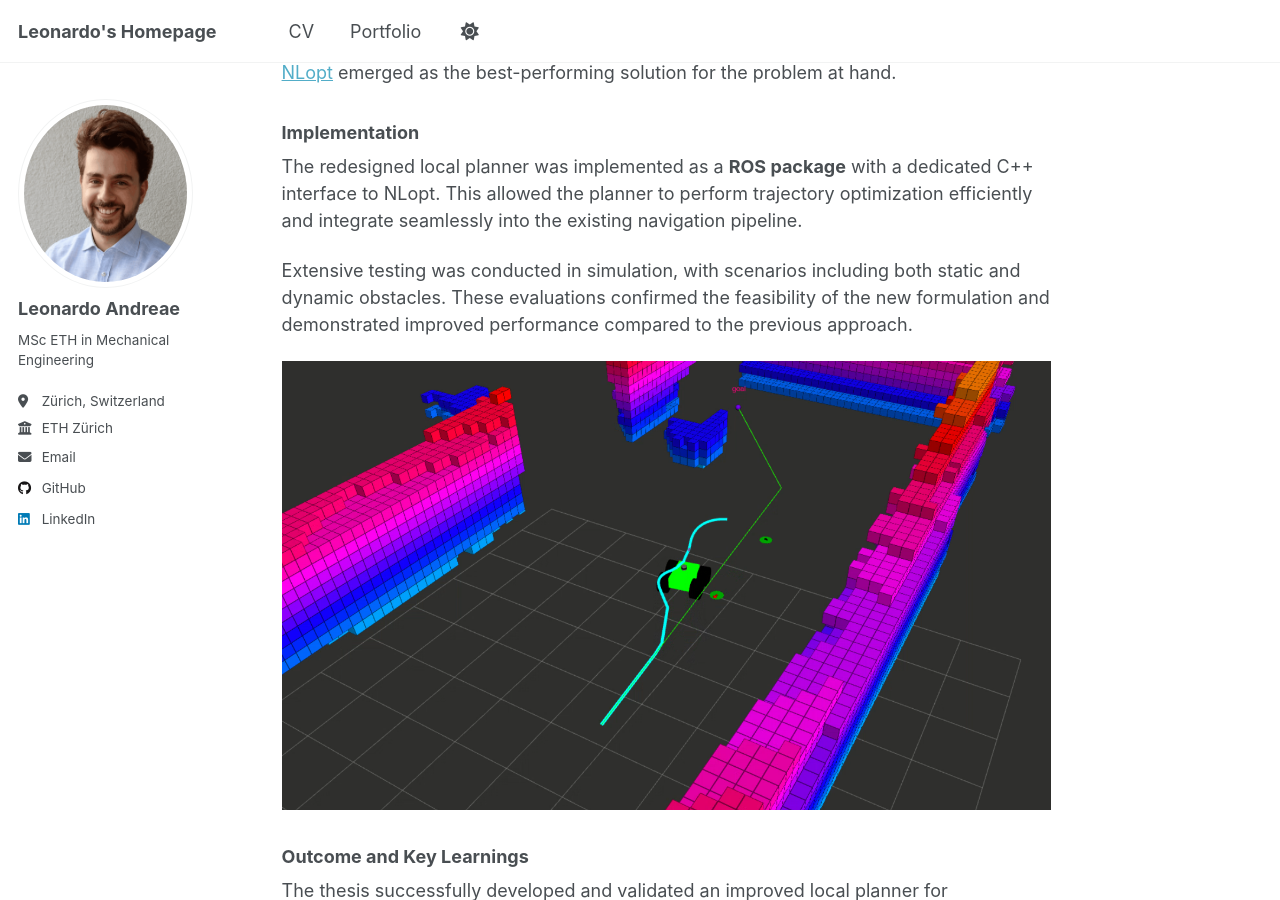
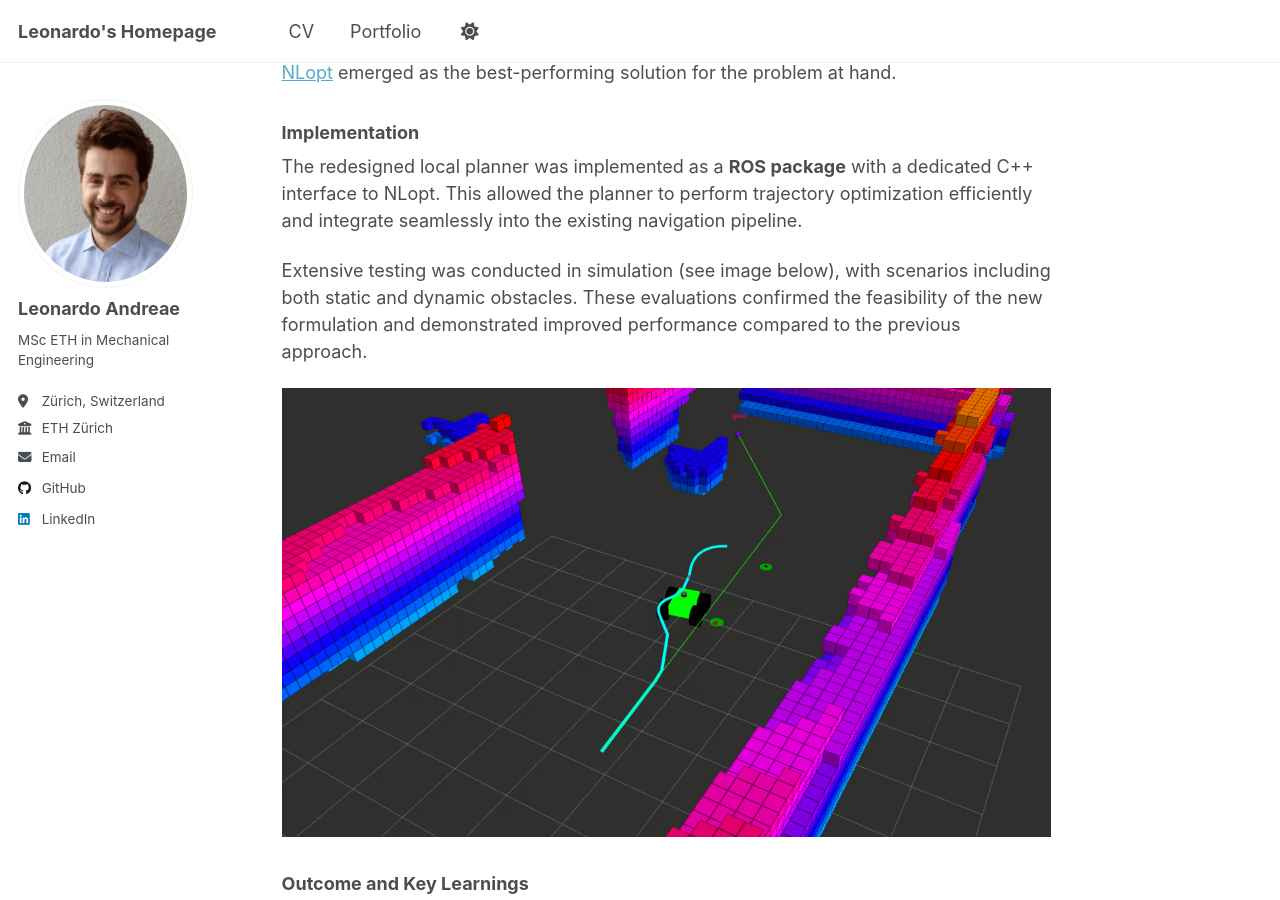
Before and after one commit to leonardoandreae/leonardoandreae.github.io, a Jekyll site: the page built from _portfolio/portfolio-3.md, in a window 1280 px wide and 900 px high, scrolled down 2265 px. Built offline with Jekyll 4.4.1, drawn with Linux system fonts in a browser that asks for light colours; a script that is not in the unit is left out.

Commit message:
added image ref

```diff
--- a/_portfolio/portfolio-3.md
+++ b/_portfolio/portfolio-3.md
@@ -47,7 +47,7 @@ After benchmarking various commercial and open-source nonlinear optimization sol
 
 The redesigned local planner was implemented as a **ROS package** with a dedicated C++ interface to NLopt. This allowed the planner to perform trajectory optimization efficiently and integrate seamlessly into the existing navigation pipeline.
 
-Extensive testing was conducted in simulation, with scenarios including both static and dynamic obstacles. These evaluations confirmed the feasibility of the new formulation and demonstrated improved performance compared to the previous approach.
+Extensive testing was conducted in simulation (see image below), with scenarios including both static and dynamic obstacles. These evaluations confirmed the feasibility of the new formulation and demonstrated improved performance compared to the previous approach.
 
 ![SuperMegaBot Simulation](/images/supermegabot_sim.png)
 
```
